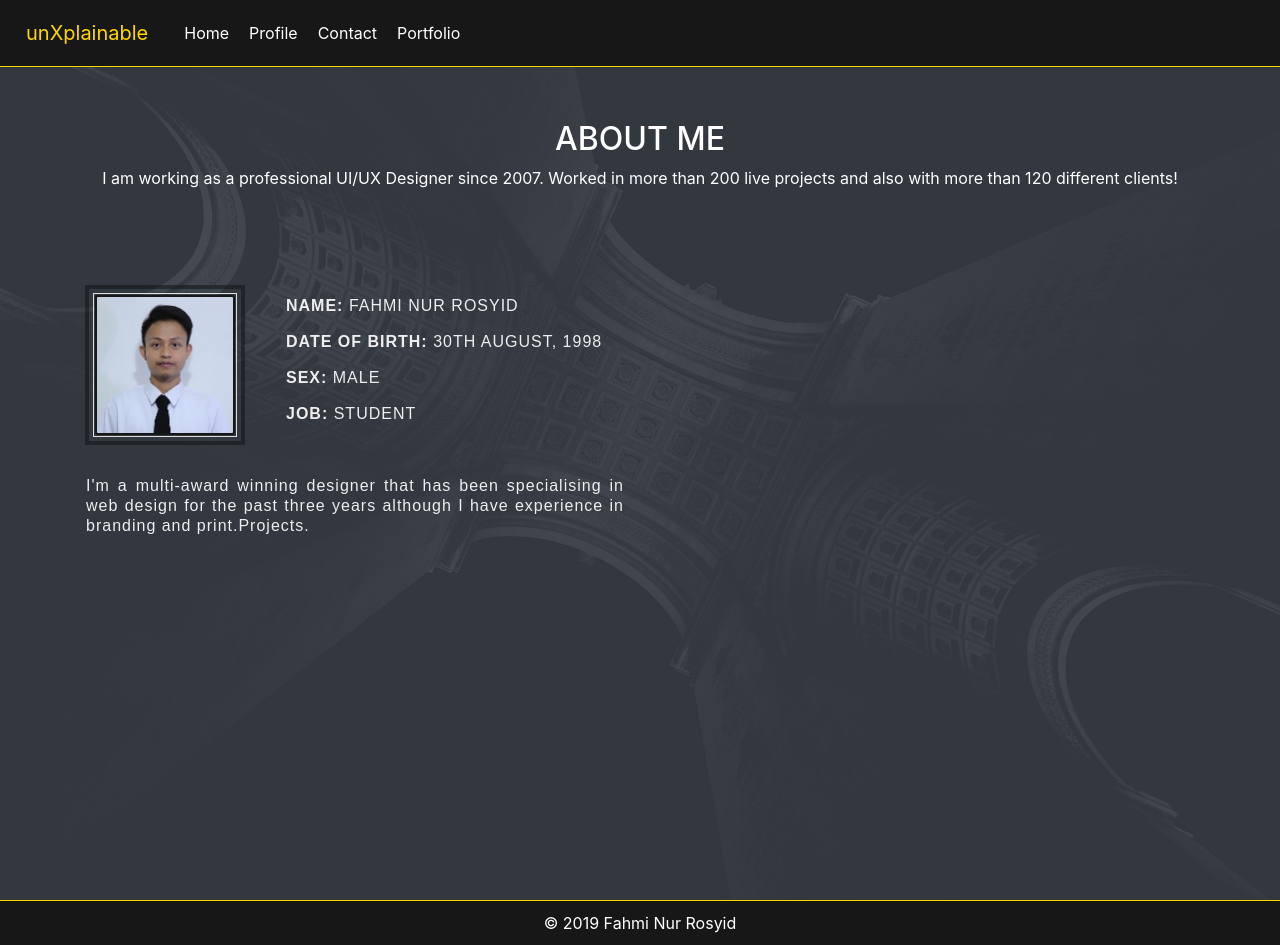
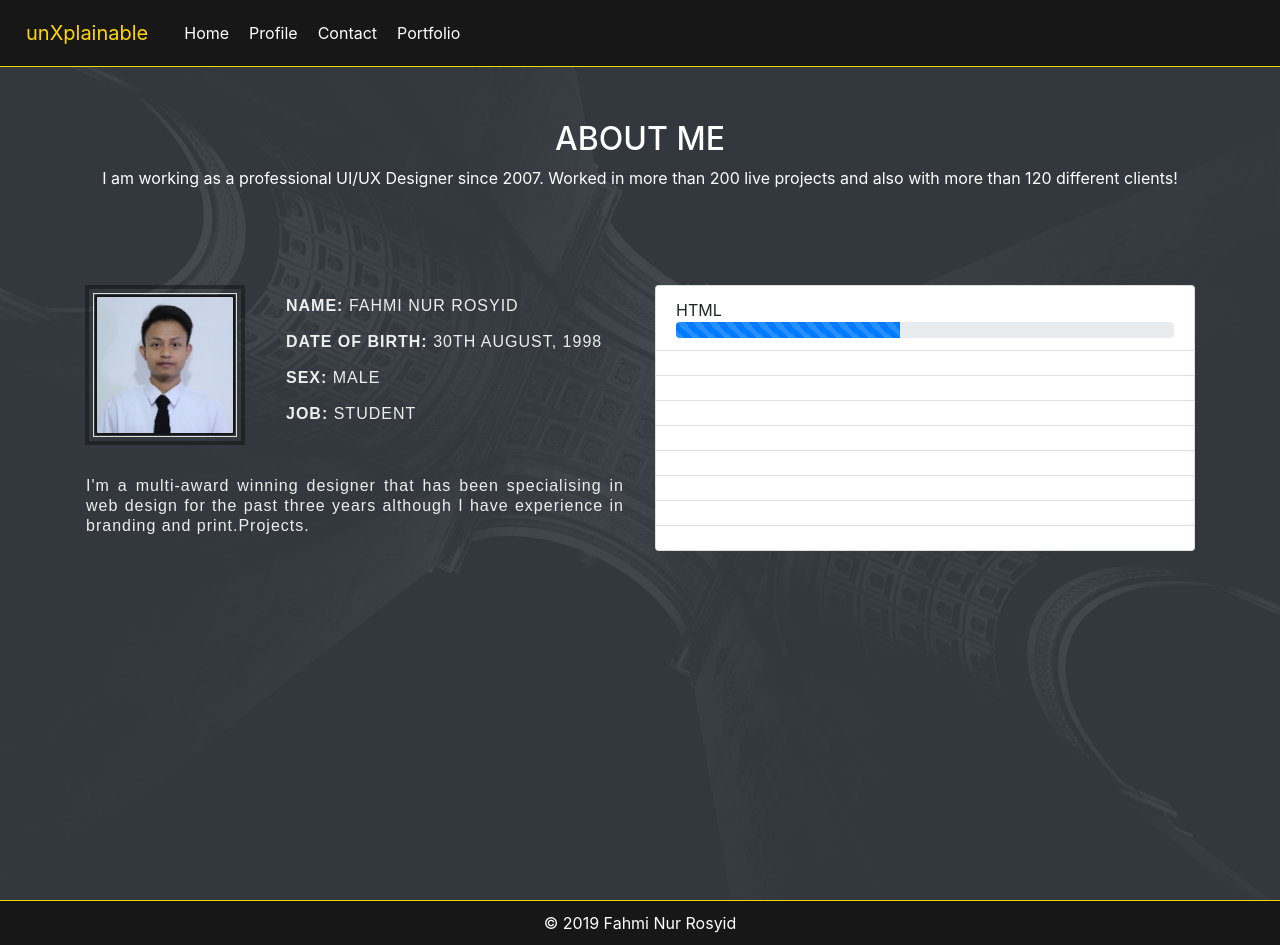
Before and after one commit to polluxdev/portfolio-react-bootstrap, a React (Create React App) app: page /profile in a window 1280 px wide. Built offline with nearby package versions, Linux system fonts and the light colour scheme.

Commit message:
profile on progress

```diff
--- a/src/components/css/Portfolio.css
+++ b/src/components/css/Portfolio.css
@@ -33,11 +33,10 @@
 }
 
 .card {
-
     margin-right: auto;
     margin-left: auto;
     width: 100%;
-    background-color: #171717;
+    background-color: #171717!important;
     color: #eeeeee;
 }
 
--- a/src/components/css/Profile.css
+++ b/src/components/css/Profile.css
@@ -32,7 +32,7 @@
     width: 100%;
 }
 
-.card {
+.profile-card .card {
     background-color: transparent!important;
     border: 1px solid transparent;
 }
--- a/src/components/pages/Profile.js
+++ b/src/components/pages/Profile.js
@@ -1,5 +1,5 @@
 import React from 'react';
-import {Container, Row, Col, Card} from 'react-bootstrap';
+import {Container, Row, Col, Card, ListGroup, ProgressBar} from 'react-bootstrap';
 import '../css/Profile.css';
 import avatar from '../images/profile-img.jpg';
 
@@ -18,7 +18,7 @@ class Profile extends React.Component{
                         </Col>
                     </Row>
                     <Row>
-                        <Col xs={12} sm md={6}>
+                        <Col xs={12} sm md={6} className="profile-card">
                             <Row>
                                 <Col xs={6} sm md={4} className="profile-image">
                                 <div className="border-layer-outer">
@@ -58,6 +58,44 @@ class Profile extends React.Component{
                         </Col>
                         <Col xs={12} sm md={6}>
 
+                            <ListGroup>
+                                <ListGroup.Item>
+                                    <div className="skill-name">HTML</div>
+                                    <ProgressBar animated now={45} />
+                                </ListGroup.Item>
+                                <ListGroup.Item>
+                                    <div className="skill-name"></div>
+
+                                </ListGroup.Item>
+                                <ListGroup.Item>
+                                    <div className="skill-name"></div>
+
+                                </ListGroup.Item>
+                                <ListGroup.Item>
+                                    <div className="skill-name"></div>
+
+                                </ListGroup.Item>
+                                <ListGroup.Item>
+                                    <div className="skill-name"></div>
+
+                                </ListGroup.Item>
+                                <ListGroup.Item>
+                                    <div className="skill-name"></div>
+
+                                </ListGroup.Item>
+                                <ListGroup.Item>
+                                    <div className="skill-name"></div>
+
+                                </ListGroup.Item>
+                                <ListGroup.Item>
+                                    <div className="skill-name"></div>
+
+                                </ListGroup.Item>
+                                <ListGroup.Item>
+                                    <div className="skill-name"></div>
+
+                                </ListGroup.Item>
+                            </ListGroup>
                         </Col>
                     </Row>
                 </Container>
```
